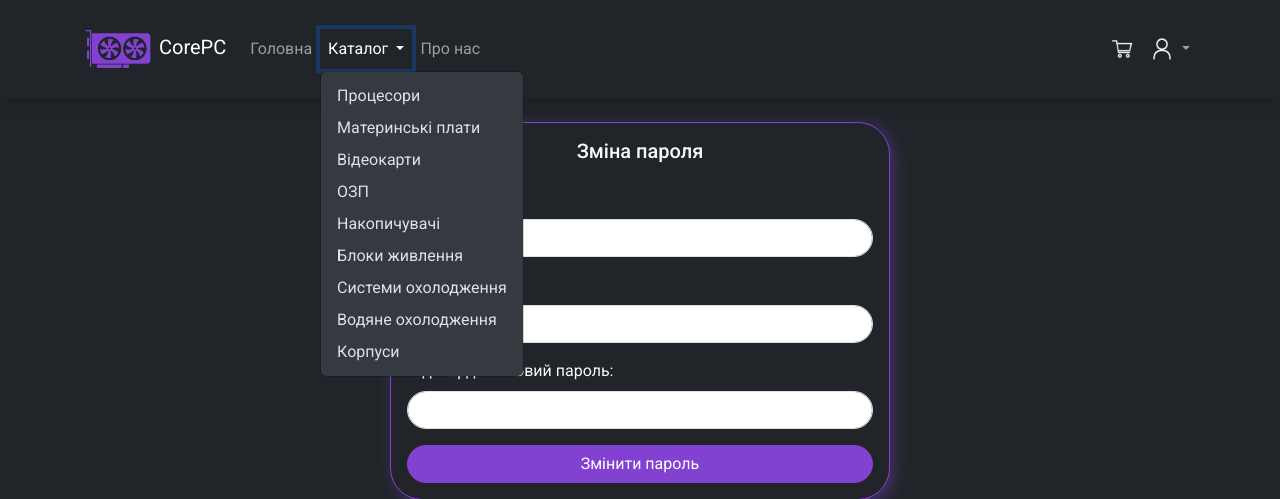
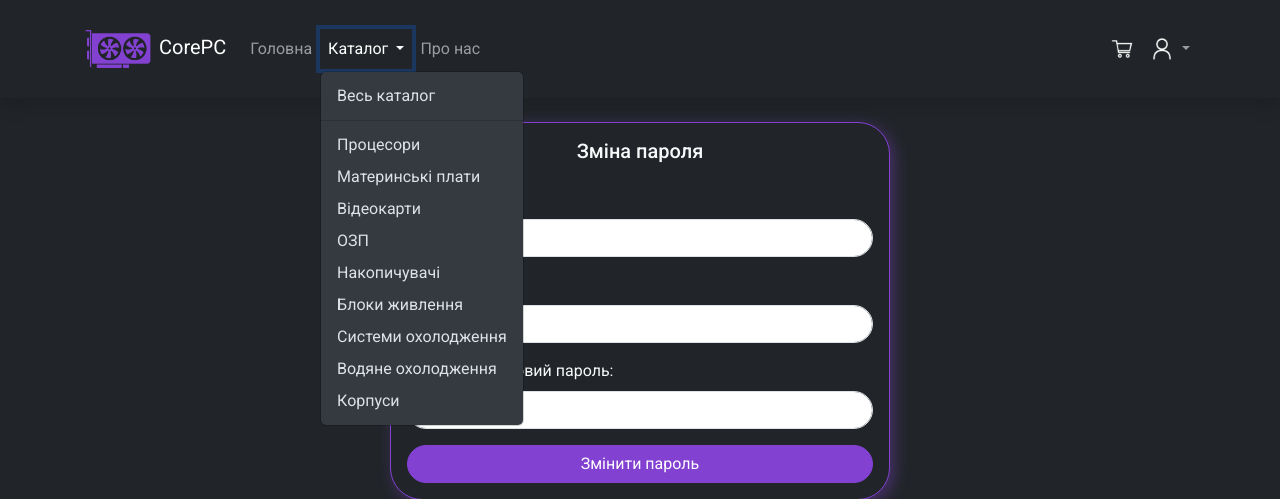
Before and after one commit to L3gvccy/PC_Store, a Django app: page /account/profile/change-password/ in a window 1280 px wide, after a click on "Каталог". Shown: the top 499 px of the page. Run offline with Django 5.2, Linux system fonts and the light colour scheme; a user stored in the database is signed in; data that the repository does not hold is empty; some libraries are stand-ins or nearby versions; some web fonts are replaced.

Commit message:
header update

```diff
--- a/pcstore/templates/header.html
+++ b/pcstore/templates/header.html
@@ -29,6 +29,8 @@
               Каталог
             </a>
             <ul class="dropdown-menu dropdown-menu-dark" aria-labelledby="navbarDarkDropdown">
+              <li><a class="dropdown-item" href="/components/">Весь каталог</a></li>
+              <li><hr class="dropdown-divider"></li>
               <li><a class="dropdown-item" href="/components/cpus/">Процесори</a></li>
               <li><a class="dropdown-item" href="/components/motherboards/">Материнські плати</a></li>
               <li><a class="dropdown-item" href="/components/gpus/">Відеокарти</a></li>
```
